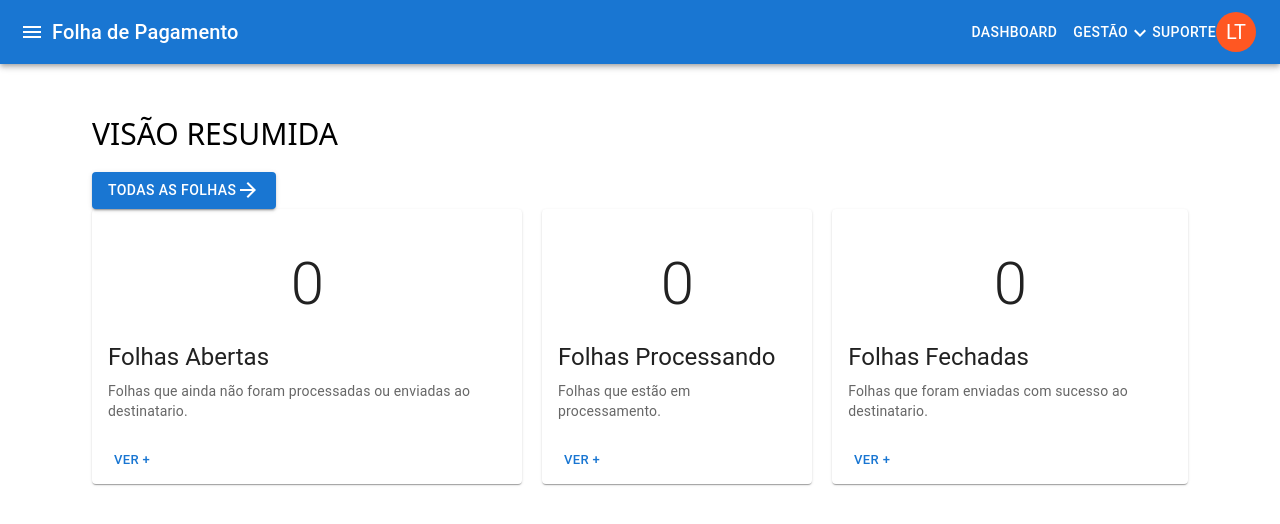
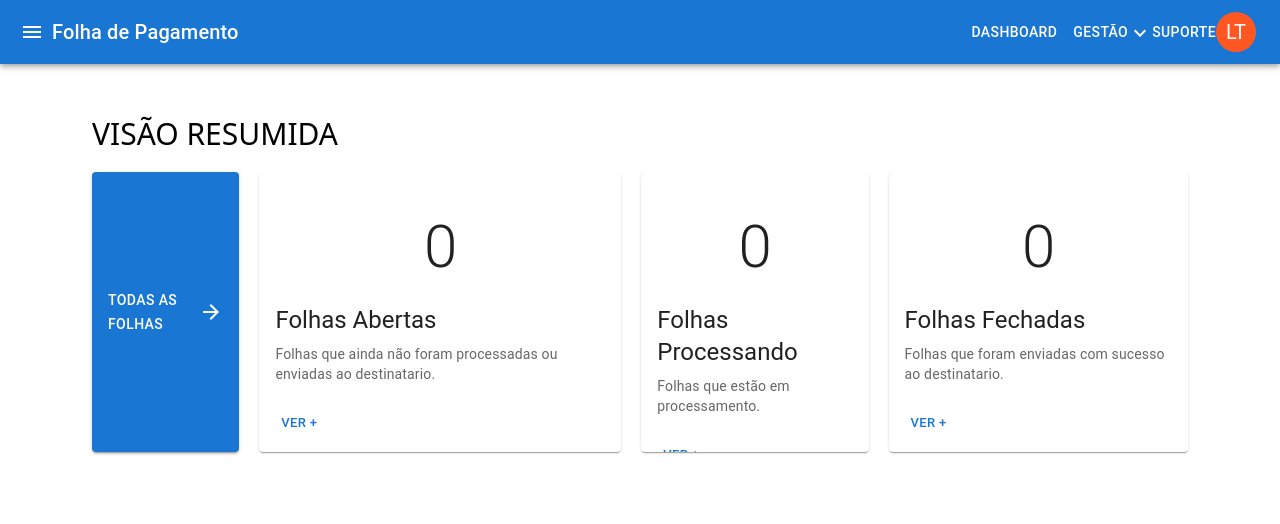
Before and after one commit to lucasmrthomaz/thz-folhapag, a Next.js app: page / in a window 1280 px wide. Shown: the top 524 px of the page. Built offline with nearby package versions, Linux system fonts and the light colour scheme; what @mui/material-nextjs would draw is missing.

Commit message:
Fix API URL construction in funcionariosView and adjust layout in DashboardPage

```diff
--- a/src/app/dashboard/funcionarios/funcionariosView.tsx
+++ b/src/app/dashboard/funcionarios/funcionariosView.tsx
@@ -8,7 +8,7 @@ import { MOCK_FUNCIONARIOS } from "./mock/MOCK_FUNCIONARIOS";
 import { ArrowBackSharp } from "@mui/icons-material";
 
 export default function FolhaView() {
-  const urlListarTodosFunc = process.env.NEXT_PUBLIC_API_URL+'api/sfp-mock' || 'http://localhost:3000/api/sfp-mock';
+  const urlListarTodosFunc = `${process.env.NEXT_PUBLIC_API_URL || 'http://localhost:3000'}/api/sfp-mock`;
 
   const [funcionarios, setFuncionario] = React.useState(MOCK_FUNCIONARIOS);
   const [page, setPage] = React.useState(0);
--- a/src/app/dashboard/page.tsx
+++ b/src/app/dashboard/page.tsx
@@ -7,11 +7,11 @@ export default function DashboardPage() {
     <div className="p-5">
       <h1 className="text-3xl mb-5 font-sans font-thin">VISÃO RESUMIDA</h1>
 
-      <Button variant="contained" color="primary" className="p-15 mt-10 mb-10" href="/dashboard/folha">
+      <div className="flex flex-col md:flex-row space-y-5 md:space-y-0 md:space-x-5 justify-evenly">
+        <Button variant="contained" color="primary" className="p-15 mt-10 mb-10" href="/dashboard/folha">
           Todas as Folhas <ArrowForwardSharp />
         </Button>
 
-      <div className="flex flex-col md:flex-row space-y-5 md:space-y-0 md:space-x-5 justify-evenly">
         <CardResume
           title="Folhas Abertas"
           descricao="Folhas que ainda não foram processadas ou enviadas ao destinatario."
```
